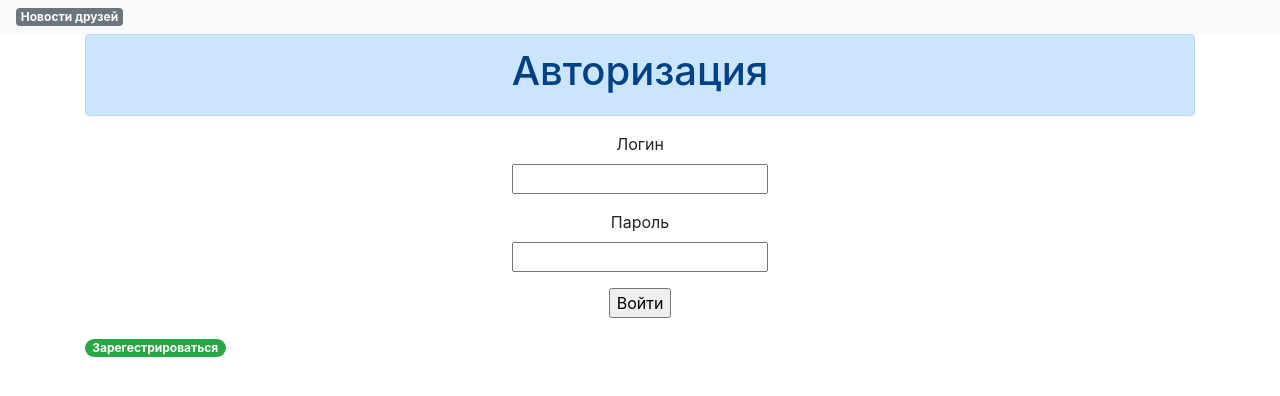
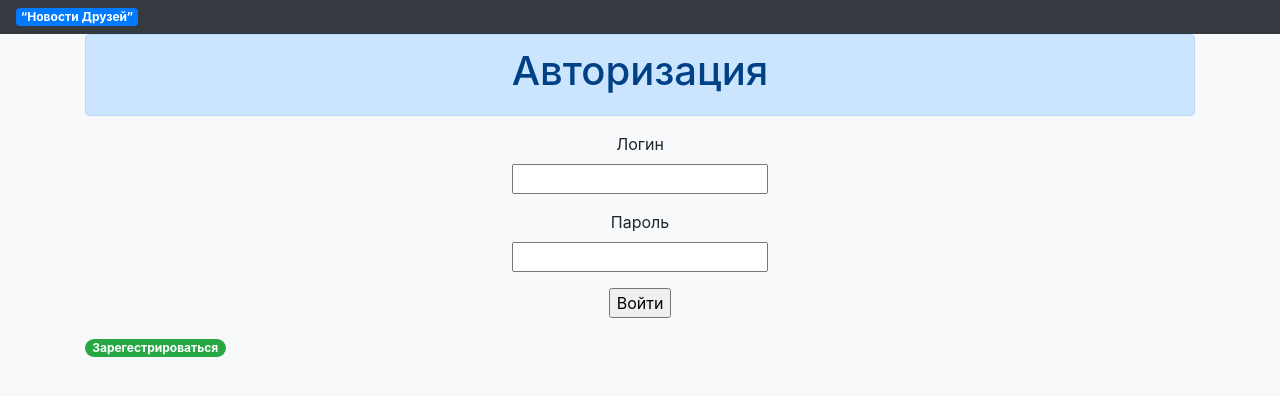
Before and after one commit to MrAntonS/Flask, a Flask app: page /login in a window 1280 px wide. Shown: the top 396 px of the page. Run offline with Flask 2, Linux system fonts and the light colour scheme; some libraries are stand-ins or nearby versions.

Commit message:
no message

```diff
--- a/main.py
+++ b/main.py
@@ -133,7 +133,7 @@ def add_friend(author_id):
     friends_model = FriendsModel(db.get_connection())
 
     if not friends_model.check_friendship(session["user_id"], author_id):
-        friends_model.add_friend(session["user_id"], author_id)
+            friends_model.add_friend(session["user_id"], author_id)
     return redirect("/users_list")
 
 
--- a/templates/base.html
+++ b/templates/base.html
@@ -6,10 +6,11 @@
     <link rel="stylesheet" href="https://maxcdn.bootstrapcdn.com/bootstrap/4.0.0/css/bootstrap.min.css" integrity="sha384-Gn5384xqQ1aoWXA+058RXPxPg6fy4IWvTNh0E263XmFcJlSAwiGgFAW/dAiS6JXm" crossorigin="anonymous">
     <title>{{title}}</title>
 </head>
-  <body>
+  <body class="bg-light">
     <header>
-      <nav class="navbar navbar-light bg-light">
-        <span class="badge badge-secondary href="#">Новости друзей</span>
+
+      <nav class="navbar navbar-dark bg-dark">
+        <span class="badge badge-primary font-weight-bold">&ldquo;Новости Друзей&rdquo;</span>
         {% if "username" in session %}
           <div>
             <a class="badge badge-pill badge-primary" href="/index">Главная (новости)</a>
@@ -19,7 +20,8 @@
             <a class="badge badge-pill badge-danger" href="/del_news">Удалить новость (-и)</a>
             <a class="badge badge-pill badge-danger" href="/logout">Выйти из аккаунта ({{session['username']}})</a>
           </div>
-        {% endif %}
+
+          {% endif %}
       </nav>
     </header>
     <!-- Begin page content -->
--- a/templates/index.html
+++ b/templates/index.html
@@ -1,12 +1,15 @@
 {% extends "base.html" %}
 
 {% block content %}
+	<div class="alert alert-info font-weight-bold" role="alert" style="text-align: center;">
+		Добро пожаловать в &ldquo;Новости Друзей&rdquo;!
+	</div>
 	{%if news%}
 	    {%for new in news%}
 	    	{%if new[0] == "admin"%}
 	    		<blockquote class="blockquote bg-warning text-dark">
 	    	{%else%}
-	    		<blockquote class="blockquote">
+	    		<blockquote class="blockquote bg-light text-dark">
 	    	{%endif%}
 	    		<p class="mb-0"><h1 class="text-center">{{new[1]}}</h1>{{new[2]}}</p>
 	    		<footer class="blockquote-footer text-right">{{new[0]}}</footer>
```
Also changed, not shown: FLASK.db.
